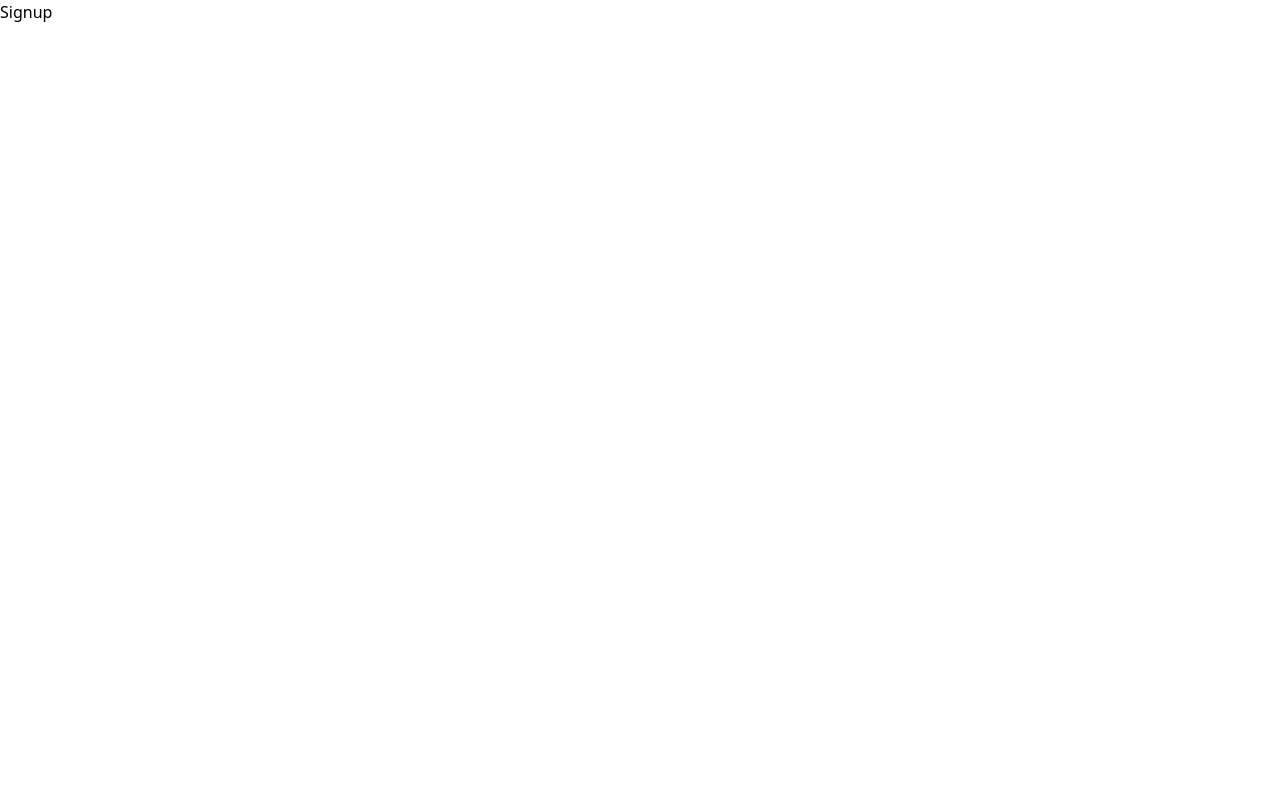
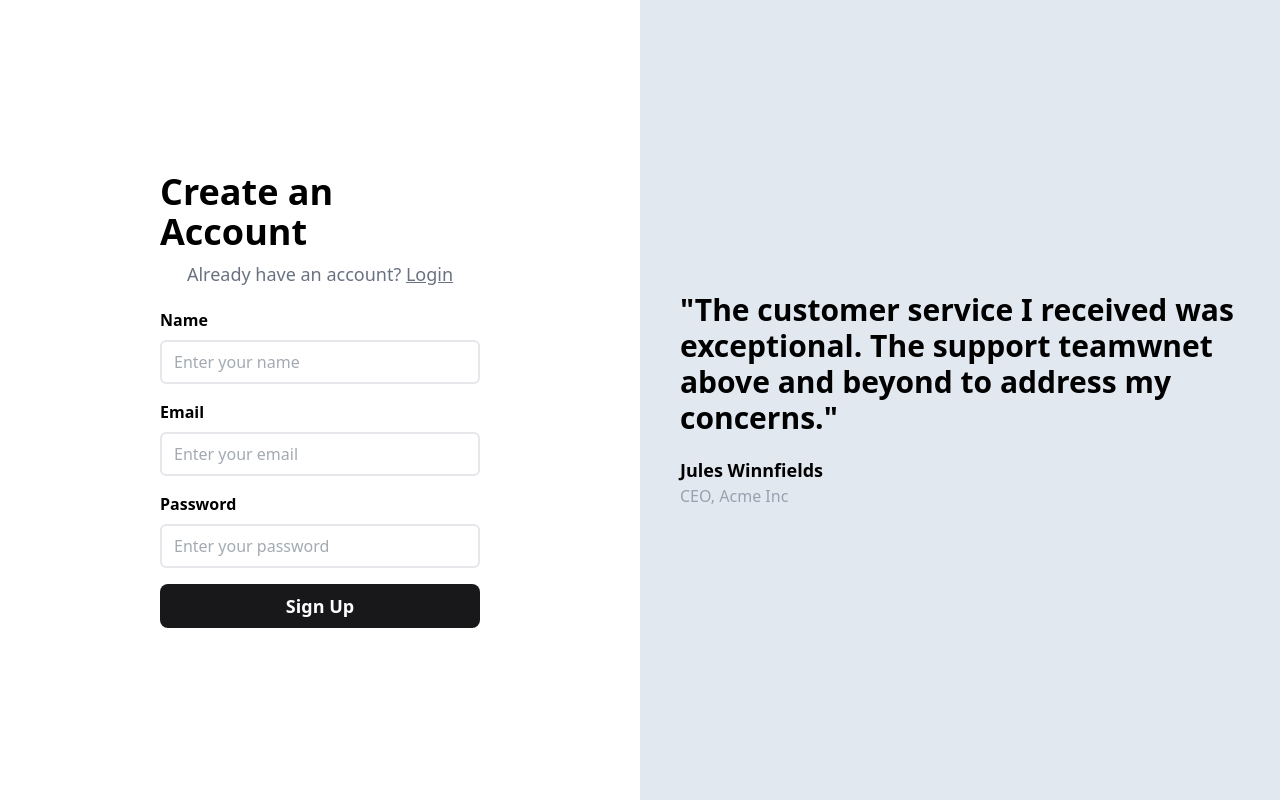
Before and after one commit to CallMeSahu/pluma-blog, a React (Vite) app in the folder frontend/: page /signup in a window 1280 px wide. Built offline with nearby package versions, Linux system fonts and the light colour scheme.

Commit message:
feat: auth pages

```diff
--- a/frontend/package.json
+++ b/frontend/package.json
@@ -12,9 +12,11 @@
   "dependencies": {
     "@callmesahu/pluma-blog-common": "^1.0.1",
     "@tailwindcss/vite": "^4.1.1",
+    "axios": "^1.8.4",
     "react": "^19.0.0",
     "react-dom": "^19.0.0",
     "react-router-dom": "^7.4.1",
+    "react-toastify": "^11.0.5",
     "tailwindcss": "^4.1.1"
   },
   "devDependencies": {
--- a/frontend/src/App.tsx
+++ b/frontend/src/App.tsx
@@ -1,5 +1,6 @@
 import { Routes, Route } from "react-router-dom";
 import { lazy, Suspense } from "react";
+import { ToastContainer } from "react-toastify";
 
 const Blog = lazy(() => import("./pages/Blog"));
 const Signin = lazy(() => import("./pages/Signin"));
@@ -10,8 +11,9 @@ function App() {
   return (
     <>
       <Suspense fallback={<div>Loading...</div>}>
+        <ToastContainer theme="dark" />
         <Routes>
-          <Route path="/blog/:id" element={<Blog />} />
+          <Route path="/blog/" element={<Blog />} />
           <Route path="/signin" element={<Signin />} />
           <Route path="/signup" element={<Signup />} />
         </Routes>
--- /dev/null
+++ b/frontend/src/components/LabeledInput.tsx
@@ -0,0 +1,21 @@
+import { ChangeEvent } from 'react'
+
+export const LabeledInput = ({ label, type, placeholder, onChange } : LabelledInputTypes) =>  {
+    return (
+        <div className="w-full mb-4">
+            <label className="block font-semibold mb-2">{label}</label>
+            <input
+                placeholder={placeholder} type={type || "text"}
+                className="block w-full px-3 py-2 border-2 border-gray-200 rounded-md text-gray-600 outline-none"
+                onChange={onChange}
+            />
+        </div>
+    )
+}
+
+interface LabelledInputTypes{
+    label : string,
+    type? : string,
+    placeholder: string,
+    onChange: (e: ChangeEvent<HTMLInputElement>) => void
+}
--- /dev/null
+++ b/frontend/src/components/Quote.tsx
@@ -0,0 +1,11 @@
+export const Quote = () => {
+    return (
+        <div className="h-screen w-1/2 hidden lg:flex justify-center items-center bg-slate-200 px-10">
+            <div className="max-w-xl">
+                <h2 className="text-3xl font-semibold mb-5">"The customer service I received was exceptional. The support teamwnet above and beyond to address my concerns."</h2>
+                <p className="text-lg font-bold ">Jules Winnfields</p>
+                <p className="text-gray-400">CEO, Acme Inc</p>
+            </div>
+        </div>
+    )
+}
--- /dev/null
+++ b/frontend/src/config.ts
@@ -0,0 +1 @@
+export const BACKEND_URL = "https://pluma-blog.siddharthasahu-work.workers.dev";
--- a/frontend/src/pages/Blog.tsx
+++ b/frontend/src/pages/Blog.tsx
@@ -1,8 +1,8 @@
-import { useParams } from "react-router-dom";
+
 const Blog = () => {
-    const { id } = useParams<{ id: string }>();
+
   return (
-    <div>Blog: {id}</div>
+    <div>Blog Feed</div>
   )
 }
 
--- a/frontend/src/pages/Signin.tsx
+++ b/frontend/src/pages/Signin.tsx
@@ -1,7 +1,54 @@
+import { Link, useNavigate } from "react-router-dom";
+import { LabeledInput } from "../components/LabeledInput";
+import { useState } from "react";
+import { Quote } from "../components/Quote";
+import { SigninSchema } from "@callmesahu/pluma-blog-common";
+import { BACKEND_URL } from "../config";
+import axios from "axios";
+import { toast } from "react-toastify";
 
 const Signin = () => {
+  const [formInputs, setFormInputs] = useState<SigninSchema>({
+    email: "",
+    password: ""
+  });
+
+  const navigate = useNavigate();
+
+  const sendRequest = async() => {
+    try {
+      const response = await axios.post(`${BACKEND_URL}/api/v1/user/signin`, formInputs);
+      const token = response.data.token;
+      localStorage.setItem("token", token);
+      toast.success("Signin Successful!");
+      navigate("/blog");
+    } catch (error) {
+      console.log(error);
+      toast.error("Error Signing In!");
+    }
+  }
+
   return (
-    <div>Signin</div>
+    <div className="flex justify-center items-center">
+      <div className="h-screen w-1/2 flex justify-center items-center">
+        <div className="flex w-full lg:w-1/2 flex-col justify-center items-center">
+          <h1 className="text-4xl font-bold mb-2">Login to Account</h1>
+          <p className="text-gray-500 text-lg mb-5">
+            Don't have an account? <Link className="underline" to="/signup">Create</Link>
+          </p>
+          <LabeledInput
+            label="Email" type="email" placeholder="Enter your email"
+            onChange={(e) => { setFormInputs({ ...formInputs, email: e.target.value }) }}
+          />
+          <LabeledInput
+            label="Password" type="password" placeholder="Enter your password"
+            onChange={(e) => { setFormInputs({ ...formInputs, password: e.target.value }) }}
+          />
+          <button className="w-full p-2 bg-zinc-900 rounded-lg text-lg text-white font-semibold" onClick={sendRequest}>Sign In</button>
+        </div>
+      </div>
+      <Quote />
+    </div>
   )
 }
 
--- a/frontend/src/pages/Signup.tsx
+++ b/frontend/src/pages/Signup.tsx
@@ -1,8 +1,60 @@
+import { Link, useNavigate } from "react-router-dom";
+import { Quote } from "../components/Quote";
+import { LabeledInput } from "../components/LabeledInput";
+import { useState } from "react";
+import { SignupSchema } from "@callmesahu/pluma-blog-common";
+import axios from "axios";
+import { BACKEND_URL } from "../config";
+import { toast } from "react-toastify";
 
 const Signup = () => {
+  const [formInputs, setFormInputs] = useState<SignupSchema>({
+    name: "",
+    email: "",
+    password: ""
+  });
+
+  const navigate = useNavigate();
+
+  const sendRequest = async() => {
+    try {
+      const response = await axios.post(`${BACKEND_URL}/api/v1/user/signup`, formInputs);
+      const token = response.data.token;
+      localStorage.setItem("token", token);
+      toast.success("Account Created!")
+      navigate("/blog");
+    } catch (error) {
+      console.log(error);
+      toast.error("Error Signing Up!")
+    }
+  }
+
   return (
-    <div>Signup</div>
+    <div className="flex justify-center items-center">
+      <div className="h-screen w-1/2 flex justify-center items-center">
+        <div className="flex w-full lg:w-1/2 flex-col justify-center items-center">
+          <h1 className="text-4xl font-bold mb-2">Create an Account</h1>
+          <p className="text-gray-500 text-lg mb-5">
+            Already have an account? <Link className="underline" to="/signin">Login</Link>
+          </p>
+          <LabeledInput
+            label="Name" placeholder="Enter your name"
+            onChange={(e) => { setFormInputs({ ...formInputs, name: e.target.value }) }}
+          />
+          <LabeledInput
+            label="Email" type="email" placeholder="Enter your email"
+            onChange={(e) => { setFormInputs({ ...formInputs, email: e.target.value }) }}
+          />
+          <LabeledInput
+            label="Password" type="password" placeholder="Enter your password"
+            onChange={(e) => { setFormInputs({ ...formInputs, password: e.target.value }) }}
+          />
+          <button className="w-full p-2 bg-zinc-900 rounded-lg text-lg text-white font-semibold" onClick={sendRequest}>Sign Up</button>
+        </div>
+      </div>
+      <Quote />
+    </div>
   )
-}
+};
 
 export default Signup;
```
Also changed, not shown: 2 other files (tests, documents, lock files or other folders).
